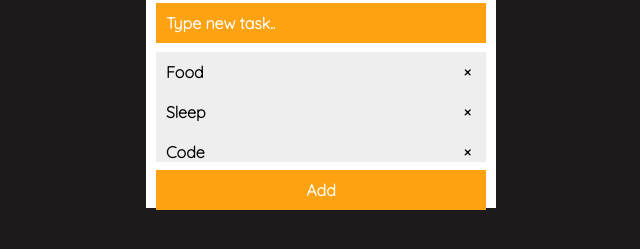
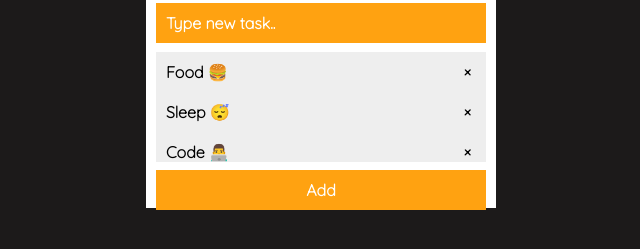
Before and after one commit to vishnukumar650/DailyTask, a plain HTML site: page index.html in a window 1280 px wide. Shown: the part 317-566 px from the top of the page, without its empty margins (319-959 px from the left). Drawn offline with Linux system fonts and the light colour scheme.

Commit message:
Added Emojis

```diff
--- a/index.html
+++ b/index.html
@@ -18,9 +18,9 @@
 		</div>
 		<div class="header2">
 			<ul id="myUL">
-				<li>food</li>
-				<li>sleep</li>
-				<li>code</li>
+				<li>Food 🍔</li>
+				<li>Sleep 😴</li>
+				<li>Code 👨‍💻</li>
 			</ul>
 		</div>
 		<span onclick="newElement()" class="addBtn">Add</span>
```
